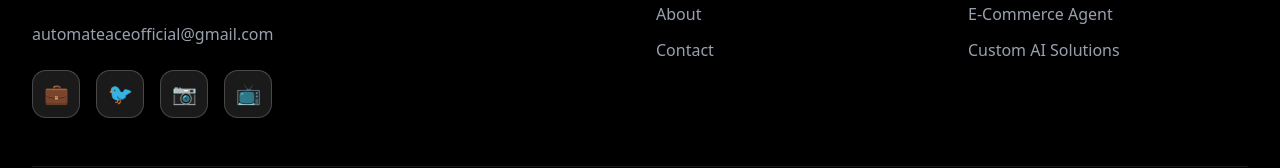
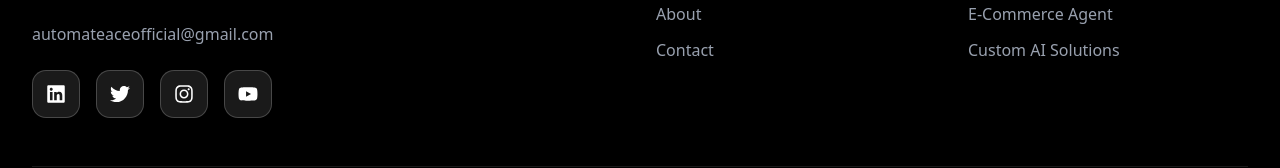
Before and after one commit to Nikhil-Yadav15/AutomateAce, a Next.js app: page / in a window 1280 px wide. Shown: the part 5717-5885 px from the top of the page. Built offline with nearby package versions, Linux system fonts and the light colour scheme.

Commit message:
update icons

```diff
--- a/components/layout/Footer.js
+++ b/components/layout/Footer.js
@@ -2,6 +2,7 @@
 
 import Link from 'next/link';
 import { motion } from 'framer-motion';
+import { FaLinkedin, FaTwitter, FaInstagram, FaYoutube } from 'react-icons/fa';
 
 export default function Footer({ onOpenModal = () => {} }) {
   const fadeInUp = {
@@ -30,10 +31,10 @@ export default function Footer({ onOpenModal = () => {} }) {
   };
 
   const socialLinks = [
-    { href: 'https://www.linkedin.com/company/automateace', icon: '💼' },
-    { href: 'https://x.com/automateaceoff?t=Xh2_kcdBRmTMpLpTaMowBA&s=08', icon: '🐦' },
-    { href: 'https://www.instagram.com/automateaceofficial/',              icon: '📷' },
-    { href: 'https://youtube.com/@automateace-90?si=im2BVNWRA5PnoA-8',    icon: '📺' }
+    { href: 'https://www.linkedin.com/company/automateace', icon: <FaLinkedin /> },
+    { href: 'https://x.com/automateaceoff?t=Xh2_kcdBRmTMpLpTaMowBA&s=08', icon: <FaTwitter /> },
+    { href: 'https://www.instagram.com/automateaceofficial/', icon: <FaInstagram /> },
+    { href: 'https://youtube.com/@automateace-90?si=im2BVNWRA5PnoA-8', icon: <FaYoutube /> }
   ];
 
   const quickLinks = [
```
